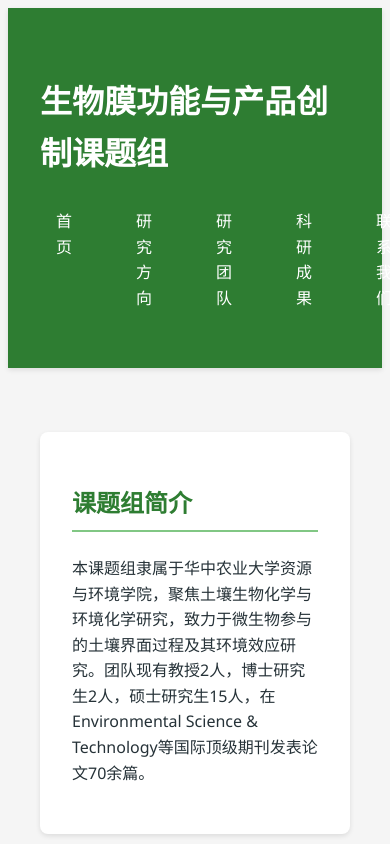
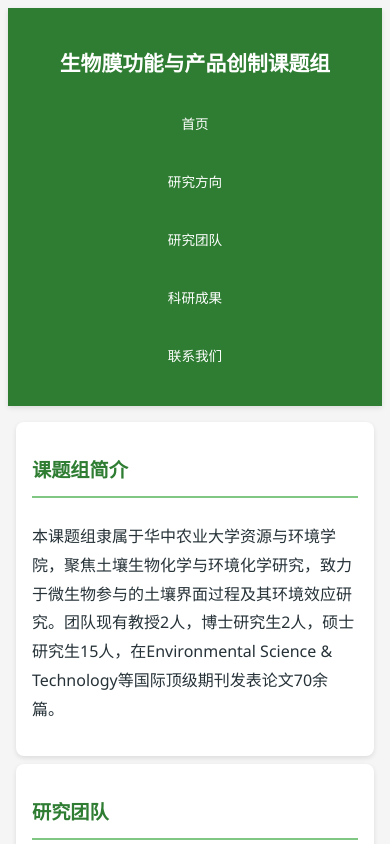
Before and after one commit to D2RS-2025spring/group51-website-construction, a plain HTML site: page index.html in a window 390 px wide. Shown: the top 844 px of the page. Drawn offline with Linux system fonts and the light colour scheme.

Commit message:
Update index.html

```diff
--- a/index.html
+++ b/index.html
@@ -2,7 +2,10 @@
 <html lang="zh-CN">
 <head>
     <meta charset="UTF-8">
-    <meta name="viewport" content="width=device-width, initial-scale=1.0">
+    <!-- 增强viewport设置 -->
+    <meta name="viewport" content="width=device-width, initial-scale=1.0, maximum-scale=5.0, viewport-fit=cover">
+    <!-- 添加iOS状态栏样式 -->
+    <meta name="apple-mobile-web-app-status-bar-style" content="black-translucent">
     <title>生物膜功能与产品创制课题组 - 华中农业大学</title>
     <link rel="stylesheet" href="https://cdnjs.cloudflare.com/ajax/libs/font-awesome/6.0.0/css/all.min.css">
     <style>
@@ -11,57 +14,74 @@
             --secondary-green: #81C784;
             --light-green: #E8F5E9;
             --dark-text: #263238;
+            --mobile-breakpoint: 768px; /* 新增响应式断点 */
         }
 
+        /* 基础样式优化 */
         body {
             font-family: 'Segoe UI', '微软雅黑', sans-serif;
-            line-height: 1.6;
+            line-height: 1.8; /* 增加行高提升可读性 */
             color: var(--dark-text);
             background-color: #f5f5f5;
+            -webkit-tap-highlight-color: transparent; /* 移除点击高光 */
         }
 
+        /* 头部响应式改造 */
         .site-header {
             background: var(--primary-green);
             padding: 1rem 0;
             box-shadow: 0 2px 5px rgba(0,0,0,0.1);
+            position: sticky;
+            top: 0;
+            z-index: 1000;
         }
 
         .logo {
             color: white;
-            font-size: 2rem;
+            font-size: clamp(1.5rem, 5vw, 2rem); /* 动态字体大小 */
             font-weight: bold;
             font-family: '华文楷体', cursive;
+            text-align: center;
+            padding: 0 1rem;
         }
 
+        /* 导航栏移动端适配 */
         .main-nav {
             display: flex;
-            gap: 2rem;
+            gap: 1rem;
             margin-top: 1rem;
+            overflow-x: auto; /* 允许横向滚动 */
+            -webkit-overflow-scrolling: touch; /* iOS平滑滚动 */
+            padding-bottom: 0.5rem;
         }
 
         .main-nav a {
             color: white;
             text-decoration: none;
-            padding: 0.5rem 1rem;
+            padding: 0.8rem 1.2rem;
             border-radius: 4px;
             transition: background 0.3s;
+            white-space: nowrap; /* 防止文字换行 */
+            font-size: 0.9rem;
         }
 
         .main-nav a:hover {
             background: var(--secondary-green);
         }
 
+        /* 容器响应式调整 */
         .container {
             max-width: 1200px;
             margin: 0 auto;
-            padding: 2rem;
+            padding: 1rem; /* 减少两侧留白 */
         }
 
+        /* 内容区块优化 */
         section {
             background: white;
             border-radius: 8px;
-            padding: 2rem;
-            margin: 2rem 0;
+            padding: 1.5rem;
+            margin: 1rem 0;
             box-shadow: 0 2px 5px rgba(0,0,0,0.1);
         }
 
@@ -70,41 +90,109 @@
             border-bottom: 2px solid var(--secondary-green);
             padding-bottom: 0.5rem;
             margin-bottom: 1.5rem;
+            font-size: 1.4rem;
         }
 
+        /* 团队成员卡片优化 */
         .team-member {
             background: var(--light-green);
-            padding: 1.5rem;
+            padding: 1.2rem;
             border-radius: 8px;
             margin: 1rem 0;
             transition: transform 0.3s;
         }
 
-        .team-member:hover {
-            transform: translateY(-3px);
-        }
-
         .member-title {
             color: var(--primary-green);
             font-weight: bold;
+            font-size: 1.1rem;
         }
 
         .research-area {
             color: var(--secondary-green);
             font-weight: 500;
+            font-size: 0.95rem;
         }
 
-        .publication-list li {
-            padding: 0.5rem 0;
-            border-bottom: 1px solid #eee;
+        /* 移动端专属样式 */
+        @media (max-width: 768px) {
+            .container {
+                padding: 0.5rem;
+            }
+
+            .main-nav {
+                gap: 0.5rem;
+                padding: 0 1rem;
+            }
+
+            .main-nav a {
+                padding: 0.6rem 1rem;
+                font-size: 0.85rem;
+            }
+
+            section {
+                padding: 1rem;
+                margin: 0.5rem 0;
+            }
+
+            h2 {
+                font-size: 1.2rem;
+            }
+
+            .team-member {
+                padding: 1rem;
+            }
+
+            .member-title {
+                font-size: 1rem;
+            }
+
+            /* 隐藏复杂学术经历 */
+            .team-member h4 {
+                font-size: 0.9rem;
+            }
+
+            .team-member ul {
+                padding-left: 1rem;
+            }
         }
 
+        /* 超小屏幕优化 */
+        @media (max-width: 480px) {
+            .logo {
+                font-size: 1.3rem;
+            }
+
+            .main-nav {
+                flex-wrap: wrap;
+                justify-content: center;
+            }
+
+            .main-nav a {
+                flex: 1 1 45%;
+                text-align: center;
+                margin: 0.2rem;
+            }
+        }
+
+        /* 页脚适配 */
         .site-footer {
             background: var(--primary-green);
             color: white;
             text-align: center;
-            padding: 1.5rem 0;
-            margin-top: 3rem;
+            padding: 1rem 0;
+            margin-top: 2rem;
+            font-size: 0.9rem;
+        }
+
+        .social-links {
+            margin-top: 1rem;
+        }
+
+        .social-links a {
+            display: inline-block;
+            padding: 0.8rem;
+            font-size: 1.2rem;
         }
     </style>
 </head>
@@ -182,7 +270,7 @@
 
     <footer class="site-footer">
         <div class="container">
-            <p>© 2023 华中农业大学资源与环境学院 生物膜功能与产品创制课题组</p>
+            <p>© 2025 华中农业大学资源与环境学院 生物膜功能与产品创制课题组</p>
             <div class="social-links">
                 <a href="#"><i class="fab fa-weixin"></i></a>
                 <a href="#"><i class="far fa-envelope"></i></a>
```
